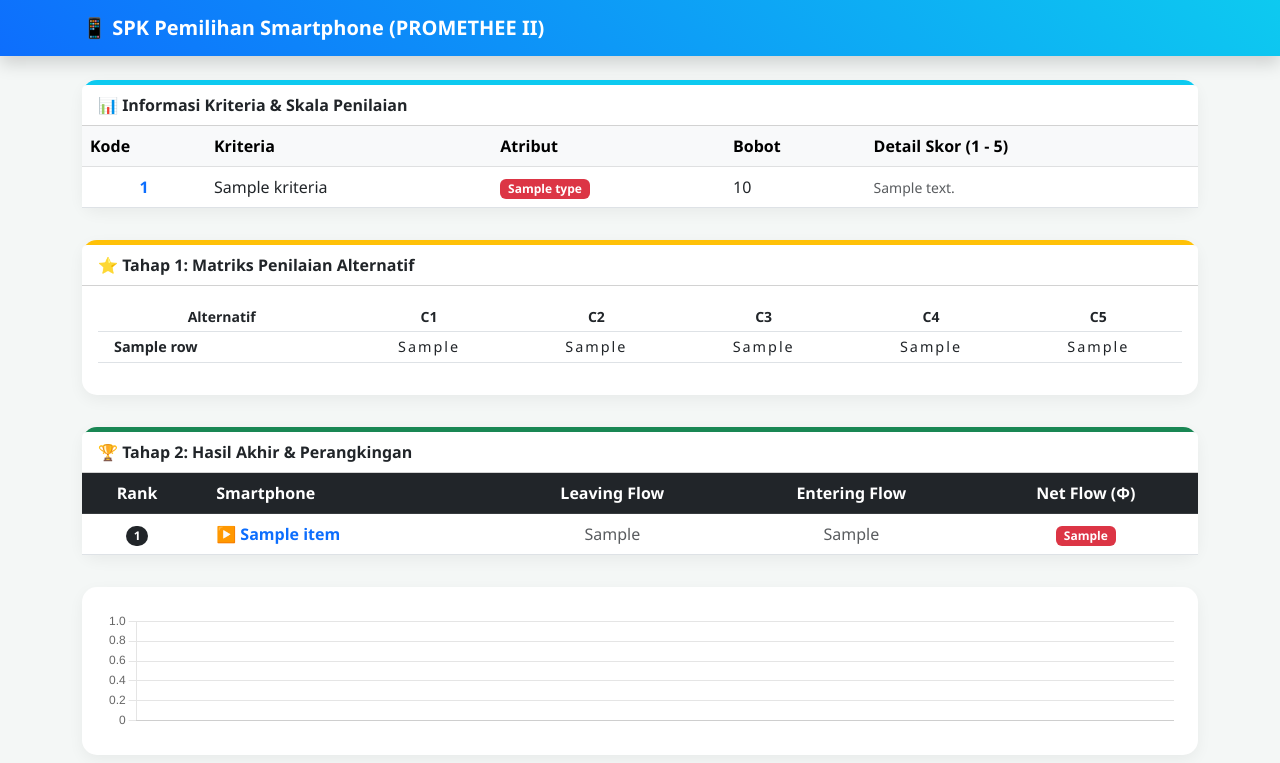
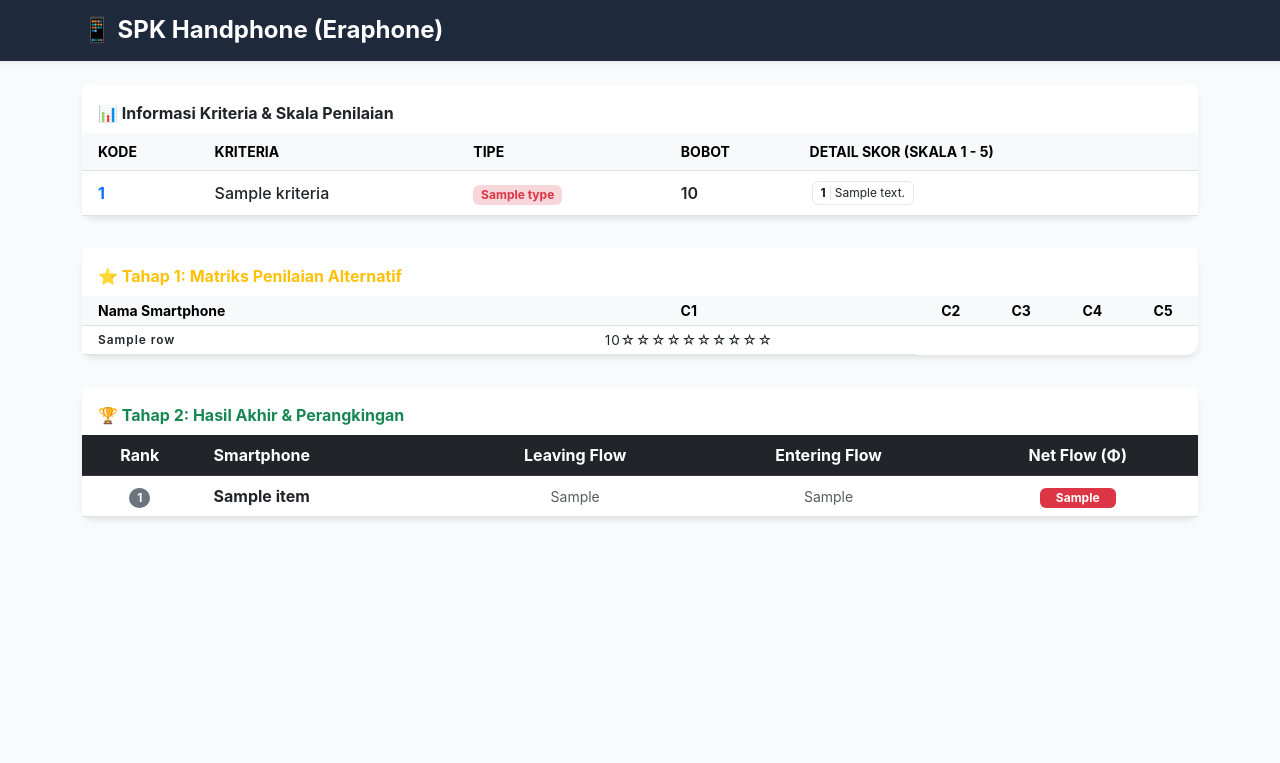
Before and after one commit to novandarajendra11-hub/Spk_PROMETHEE_smartphone, a Flask app: template SPK_Promthee/templates/index.html in a window 1280 px wide. Shown: the top 763 px of the page. Run offline with Flask 3, Linux system fonts and the light colour scheme; the template is opened without the code that fills it: most values are stand-ins (such as "Sample title", 1, 10 or a date in 2020).

Commit message:
Refactor index.html for improved styling and structure

```diff
--- a/SPK_Promthee/templates/index.html
+++ b/SPK_Promthee/templates/index.html
@@ -3,44 +3,50 @@
 <head>
     <meta charset="UTF-8">
     <meta name="viewport" content="width=device-width, initial-scale=1.0">
-    <title>SPK Smartphone - PROMETHEE</title>
+    <title>SPK Smartphone - PROMETHEE II</title>
     <link href="https://cdn.jsdelivr.net/npm/bootstrap@5.3.0/dist/css/bootstrap.min.css" rel="stylesheet">
-    <script src="https://cdn.jsdelivr.net/npm/chart.js"></script>
     <style>
-        body { background-color: #f4f7f6; font-family: 'Segoe UI', sans-serif; }
-        .card { border-radius: 15px; border: none; box-shadow: 0 5px 15px rgba(0,0,0,0.05); margin-bottom: 2rem; }
-        .bg-gradient-primary { background: linear-gradient(45deg, #0d6efd, #0dcaf0); }
-        .table-star { color: #ffc107; font-size: 0.9rem; letter-spacing: 2px; }
-        .badge-nf { min-width: 60px; font-weight: bold; }
+        body { background-color: #f8fafc; font-family: 'Inter', sans-serif; color: #334155; }
+        .card { border: none; border-radius: 12px; box-shadow: 0 4px 6px -1px rgba(0,0,0,0.1); margin-bottom: 2rem; }
+        .score-box { display: inline-block; padding: 2px 8px; border-radius: 6px; font-size: 0.75rem; margin: 2px; border: 1px solid #e2e8f0; background: white; }
+        .score-num { font-weight: bold; color: #0f172a; margin-right: 4px; border-right: 1px solid #e2e8f0; padding-right: 4px; }
+        .table-star { color: #f59e0b; letter-spacing: 1px; font-size: 0.85rem; }
+        .navbar { background: #1e293b; color: white; padding: 1rem 0; }
     </style>
 </head>
 <body>
 
-<nav class="navbar navbar-dark bg-gradient-primary mb-4 shadow">
-    <div class="container">
-        <span class="navbar-brand fw-bold">📱 SPK Pemilihan Smartphone (PROMETHEE II)</span>
-    </div>
+<nav class="navbar mb-4 shadow-sm">
+    <div class="container"><span class="h4 m-0 fw-bold">📱 SPK Handphone (Eraphone)</span></div>
 </nav>
 
 <div class="container">
 
-    <div class="card border-info border-top border-5">
-        <div class="card-header bg-white fw-bold">📊 Informasi Kriteria & Skala Penilaian</div>
+    <div class="card">
+        <div class="card-header bg-white fw-bold border-0 pt-3">📊 Informasi Kriteria & Skala Penilaian</div>
         <div class="card-body p-0 table-responsive">
             <table class="table table-hover align-middle mb-0">
-                <thead class="table-light">
+                <thead class="table-light small text-uppercase">
                     <tr>
-                        <th>Kode</th><th>Kriteria</th><th>Atribut</th><th>Bobot</th><th>Detail Skor (1 - 5)</th>
+                        <th class="ps-3">Kode</th><th>Kriteria</th><th>Tipe</th><th>Bobot</th><th>Detail Skor (Skala 1 - 5)</th>
                     </tr>
                 </thead>
                 <tbody>
                     {% for c in kriteria %}
                     <tr>
-                        <td class="fw-bold text-primary text-center">{{ c.id }}</td>
-                        <td>{{ c.name }}</td>
-                        <td><span class="badge {{ 'bg-success' if c.type=='Benefit' else 'bg-danger' }}">{{ c.type }}</span></td>
-                        <td>{{ c.weight }}</td>
-                        <td class="small text-muted">{{ c.details }}</td>
+                        <td class="ps-3 fw-bold text-primary">{{ c.id }}</td>
+                        <td class="fw-medium">{{ c.name }}</td>
+                        <td><span class="badge {{ 'bg-success-subtle text-success' if c.type=='Benefit' else 'bg-danger-subtle text-danger' }}">{{ c.type }}</span></td>
+                        <td><span class="fw-semibold">{{ c.weight }}</span></td>
+                        <td>
+                            <div class="d-flex flex-wrap">
+                                {% for score_text in c.scores %}
+                                <div class="score-box">
+                                    <span class="score-num">{{ loop.index }}</span>{{ score_text }}
+                                </div>
+                                {% endfor %}
+                            </div>
+                        </td>
                     </tr>
                     {% endfor %}
                 </tbody>
@@ -48,18 +54,20 @@
         </div>
     </div>
 
-    <div class="card border-warning border-top border-5">
-        <div class="card-header bg-white fw-bold">⭐ Tahap 1: Matriks Penilaian Alternatif</div>
-        <div class="card-body table-responsive">
-            <table class="table table-sm align-middle">
-                <thead class="text-center small">
-                    <tr><th>Alternatif</th><th>C1</th><th>C2</th><th>C3</th><th>C4</th><th>C5</th></tr>
+    <div class="card">
+        <div class="card-header bg-white fw-bold border-0 pt-3 text-warning">⭐ Tahap 1: Matriks Penilaian Alternatif</div>
+        <div class="card-body p-0 table-responsive">
+            <table class="table table-sm align-middle mb-0 text-center">
+                <thead class="table-light small">
+                    <tr><th class="text-start ps-3">Nama Smartphone</th><th>C1</th><th>C2</th><th>C3</th><th>C4</th><th>C5</th></tr>
                 </thead>
-                <tbody class="table-star text-center">
+                <tbody class="table-star">
                     {% for row in matriks %}
                     <tr>
-                        <td class="text-dark fw-bold text-start ps-3" style="letter-spacing: 0;">{{ row.nama }}</td>
-                        <td>{{ row.c1 }}</td><td>{{ row.c2 }}</td><td>{{ row.c3 }}</td><td>{{ row.c4 }}</td><td>{{ row.c5 }}</td>
+                        <td class="text-dark fw-semibold text-start ps-3 small">{{ row.nama }}</td>
+                        {% for val in row.vals %}
+                        <td>{{ "★" * val }}{{ "☆" * (5 - val) }}</td>
+                        {% endfor %}
                     </tr>
                     {% endfor %}
                 </tbody>
@@ -67,20 +75,21 @@
         </div>
     </div>
 
-    <div class="card border-success border-top border-5">
-        <div class="card-header bg-white fw-bold">🏆 Tahap 2: Hasil Akhir & Perangkingan</div>
+    <div class="card">
+        <div class="card-header bg-white fw-bold border-0 pt-3 text-success">🏆 Tahap 2: Hasil Akhir & Perangkingan</div>
         <div class="card-body p-0 table-responsive">
             <table class="table table-hover align-middle mb-0 text-center">
                 <thead class="table-dark">
-                    <tr><th>Rank</th><th class="text-start ps-4">Smartphone</th><th>Leaving Flow</th><th>Entering Flow</th><th>Net Flow (Φ)</th></tr>
+                    <tr><th>Rank</th><th class="text-start ps-3">Smartphone</th><th>Leaving Flow</th><th>Entering Flow</th><th>Net Flow (Φ)</th></tr>
                 </thead>
                 <tbody>
                     {% for item in hasil %}
                     <tr>
-                        <td><span class="badge rounded-pill bg-dark">{{ loop.index }}</span></td>
-                        <td class="text-start ps-4"><a href="{{ item.url }}" target="_blank" class="text-decoration-none fw-bold">▶️ {{ item.nama }}</a></td>
-                        <td class="text-muted">{{ item.lf }}</td><td class="text-muted">{{ item.ef }}</td>
-                        <td><span class="badge badge-nf {{ 'bg-success' if item.nf >= 0 else 'bg-danger' }}">{{ item.nf }}</span></td>
+                        <td><span class="badge bg-secondary rounded-pill">{{ loop.index }}</span></td>
+                        <td class="text-start ps-3 fw-bold">{{ item.nama }}</td>
+                        <td class="text-muted small">{{ item.lf }}</td>
+                        <td class="text-muted small">{{ item.ef }}</td>
+                        <td><span class="badge {{ 'bg-success' if item.nf >= 0 else 'bg-danger' }} px-3">{{ item.nf }}</span></td>
                     </tr>
                     {% endfor %}
                 </tbody>
@@ -88,29 +97,7 @@
         </div>
     </div>
 
-    <div class="card p-4">
-        <canvas id="myChart" height="120"></canvas>
-    </div>
-
 </div>
-
-<script>
-    new Chart(document.getElementById('myChart'), {
-        type: 'bar',
-        data: {
-            labels: {{ labels | tojson }},
-            datasets: [{
-                label: 'Net Flow (Φ)',
-                data: {{ data_grafik | tojson }},
-                backgroundColor: 'rgba(13, 110, 253, 0.6)',
-                borderColor: 'rgba(13, 110, 253, 1)',
-                borderWidth: 1,
-                borderRadius: 5
-            }]
-        },
-        options: { responsive: true, plugins: { legend: { display: false } } }
-    });
-</script>
 
 </body>
 </html>
```
